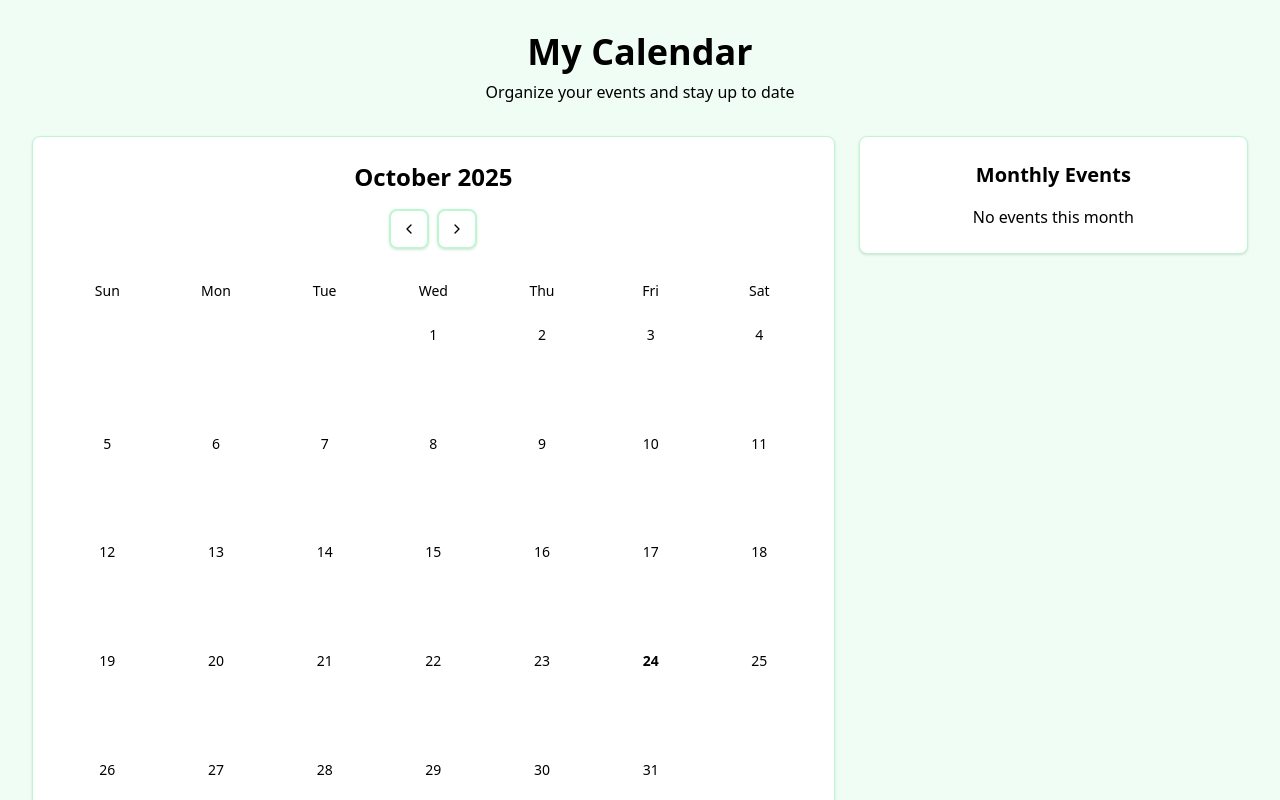
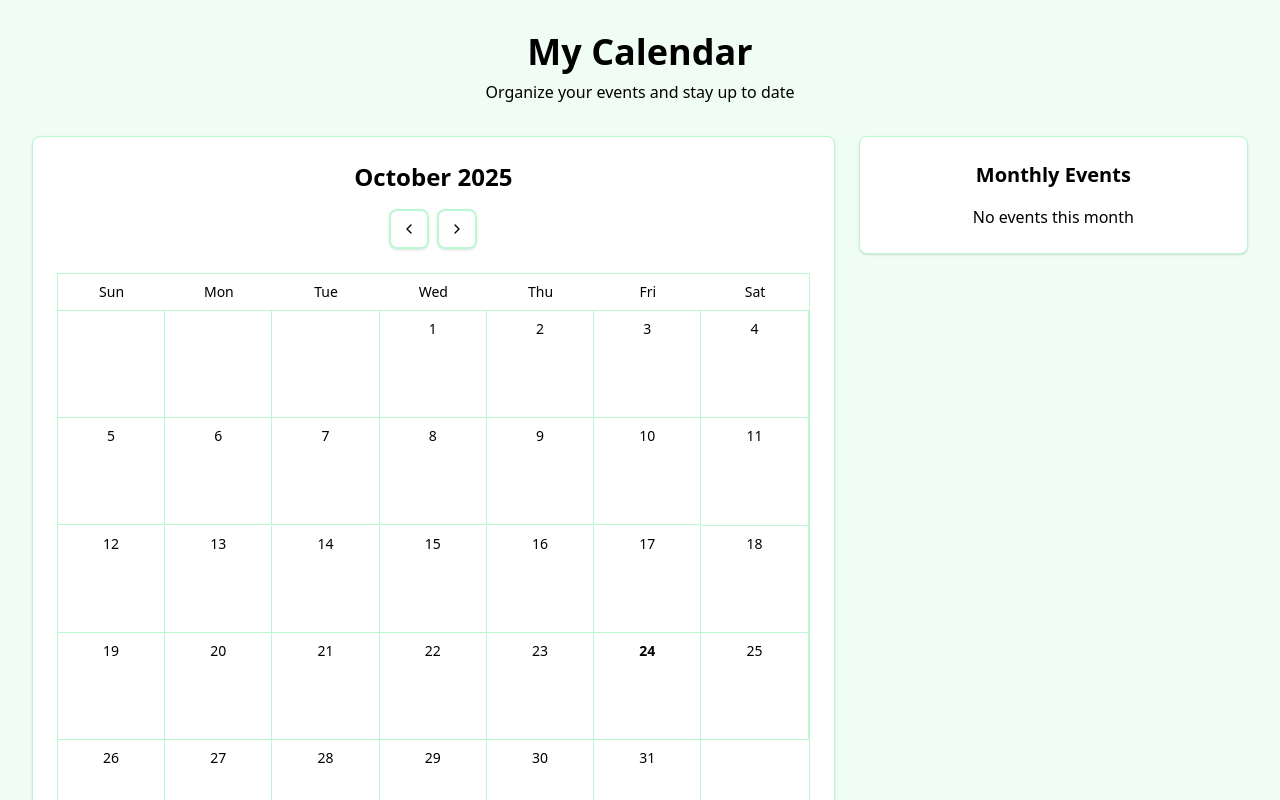
Before and after one commit to ferjbadev/DailyAgenda, a React (Vite) app: page / in a window 1280 px wide. Shown: the top 800 px of the page. Built offline with nearby package versions, Linux system fonts and the light colour scheme.

Commit message:
Update calendar.tsx

```diff
--- a/src/components/calendar.tsx
+++ b/src/components/calendar.tsx
@@ -89,7 +89,7 @@ export default function Calendar() {
 
     // Empty cells for days before the first day of the month
     for (let i = 0; i < startingDayOfWeek; i++) {
-      days.push(<div key={`empty-${i}`} className="aspect-square p-2" />)
+      days.push(<div key={`empty-${i}`} className="aspect-square p-2 border-r border-b border-black" />)
     }
 
     // Days of the month
@@ -102,7 +102,7 @@ export default function Calendar() {
         <button
           key={day}
           onClick={() => handleDateClick(day)}
-          className={`aspect-square p-2 rounded-lg transition-colors hover:bg-[--color-accent] hover:text-[--color-accent-foreground] cursor-pointer ${
+          className={`aspect-square p-2 transition-colors hover:bg-[--color-accent] hover:text-[--color-accent-foreground] cursor-pointer border-r border-b border-black ${
             isToday ? "bg-[--color-primary] text-[--color-primary-foreground] font-semibold" : ""
           }`}
         >
@@ -143,9 +143,9 @@ export default function Calendar() {
           </div>
         </div>
 
-        <div className="grid grid-cols-7 gap-2">
+        <div className="grid grid-cols-7 border border-black">
           {DAYS.map((day) => (
-            <div key={day} className="p-2 text-center text-sm font-medium text-[--color-muted-foreground]">
+            <div key={day} className="p-2 text-center text-sm font-medium text-[--color-muted-foreground] border-b border-black">
               {day}
             </div>
           ))}
```
